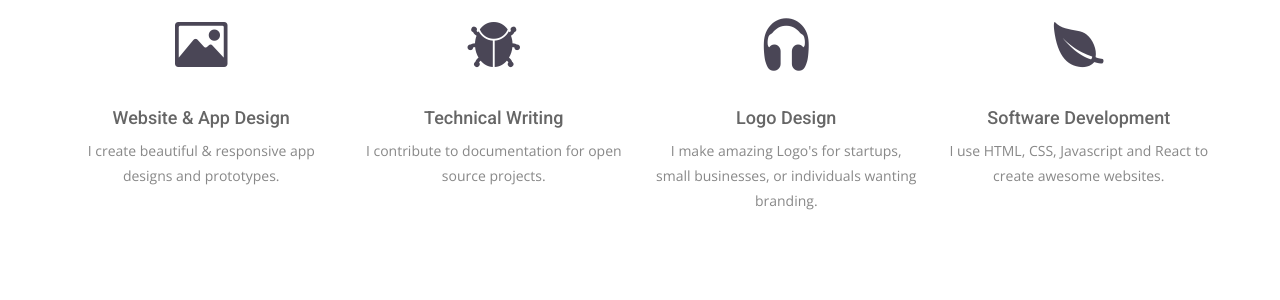
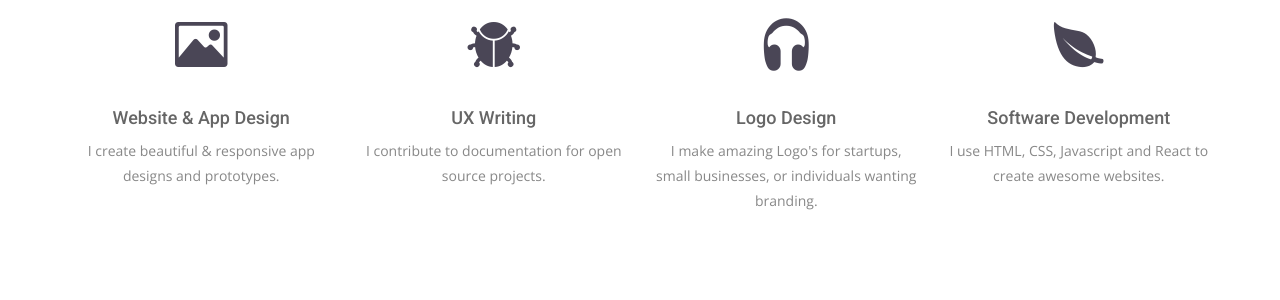
Before and after one commit to Kingslayyerr/Kingslayyerr.github.io, a Jekyll site: the page built from index.html, in a window 1280 px wide and 900 px high, scrolled down 2029 px. Shown: the part 418-718 px from the top of the window. Built offline with Jekyll 4.4.1, drawn with Linux system fonts in a browser that asks for light colours; nearby versions of some CDN libraries; some web fonts are replaced.

```diff
--- a/index.html
+++ b/index.html
@@ -100,7 +100,7 @@ permalink: /
       <div class="col-sm-6 col-md-3">
         <div class="service-item">
           <i class="ion-bug"></i>
-          <h4>Technical Writing</h4>
+          <h4>UX Writing</h4>
           <p>I contribute to documentation for open source projects.</p>
         </div>
       </div>
```
